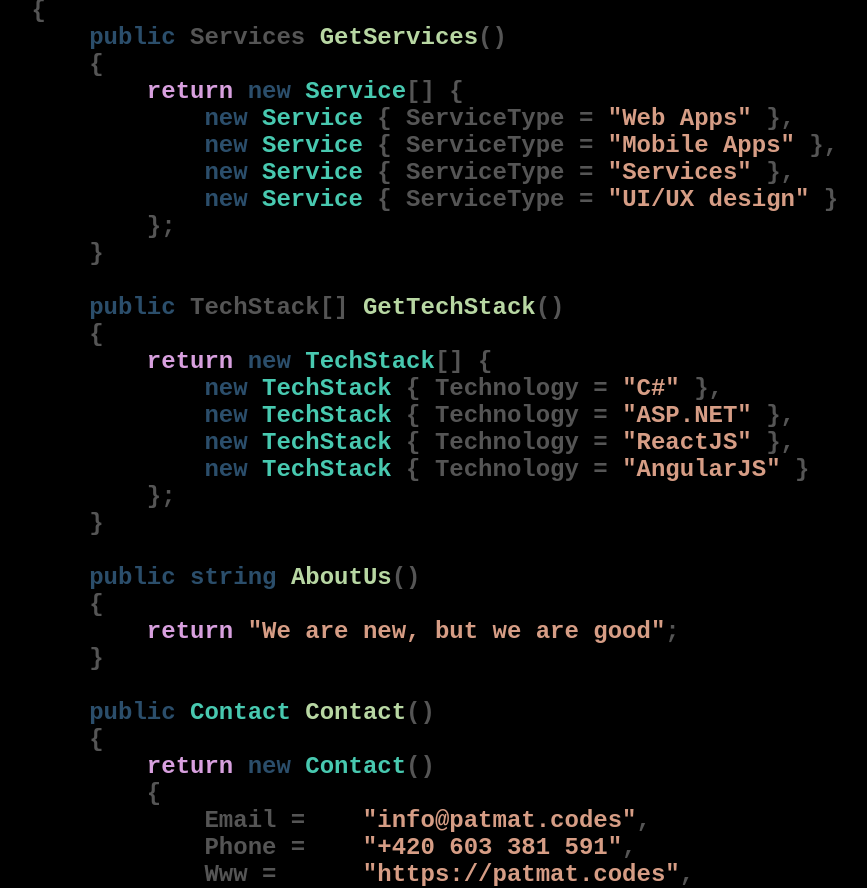
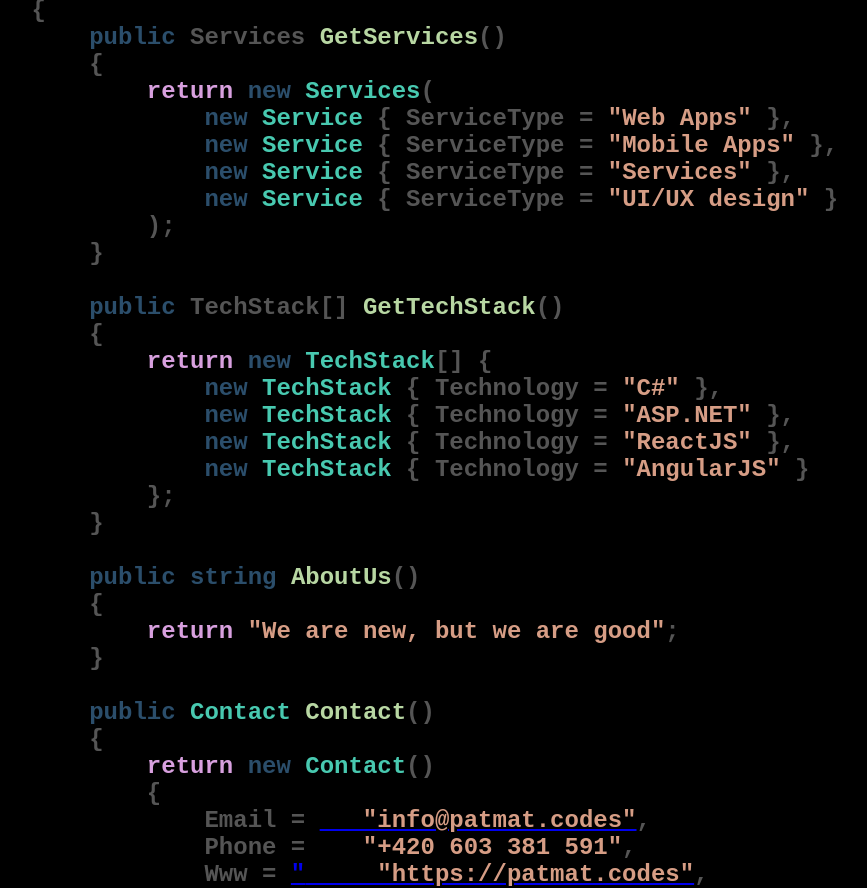
Before and after one commit to petrpisek/patmatcodes, a plain HTML site: page index.html in a window 1280 px wide. Shown: the part 54-942 px from the top of the page, without its empty margins (34-901 px from the left). Drawn offline with Linux system fonts and the light colour scheme.

Commit message:
Update index.html

```diff
--- a/index.html
+++ b/index.html
@@ -48,12 +48,12 @@
     {
         <span class="kw">public</span> Services</span> <span class="if">GetServices</span>()
         {
-            <span class="kwc">return</span> <span class="kw">new</span> <span class="cls">Service</span>[] {
+            <span class="kwc">return</span> <span class="kw">new</span> <span class="cls">Services</span>(
                 <span class="kw">new</span> <span class="cls">Service</span> { ServiceType = <span class="str">"Web Apps"</span> },
                 <span class="kw">new</span> <span class="cls">Service</span> { ServiceType = <span class="str">"Mobile Apps"</span> },
                 <span class="kw">new</span> <span class="cls">Service</span> { ServiceType = <span class="str">"Services"</span> },
                 <span class="kw">new</span> <span class="cls">Service</span> { ServiceType = <span class="str">"UI/UX design"</span> }
-            };
+            );
         }
 
         <span class="kw">public</span> TechStack</span>[] <span class="if">GetTechStack</span>()
@@ -75,9 +75,9 @@
         {
             <span class="kwc">return</span> <span class="kw">new</span> <span class="cls">Contact</span>()
             {
-                Email = <span class="str">   "info@patmat.codes"</span>,
+                Email = <a href="mailto:info@patmat.codes"><span class="str">   "info@patmat.codes"</span></a>,
                 Phone = <span class="str">   "+420 603 381 591"</span>,
-                Www = <span class="str">     "https://patmat.codes"</span>,
+                Www = <a href="https://patmat.codes">"<span class="str">     "https://patmat.codes"</span></a>,
                 Address = <span class="str"> "Karlova 1, Karlovy Vary"</span>
             };
         }
```
